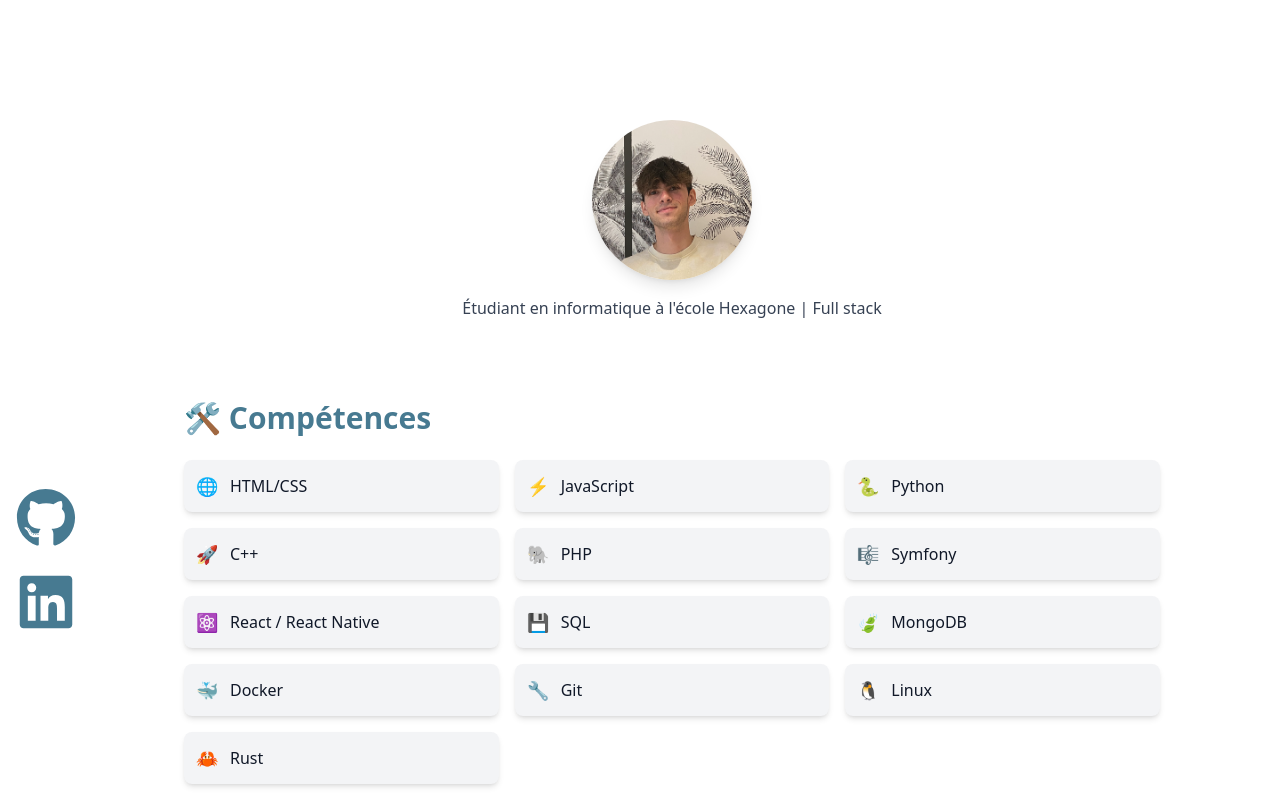
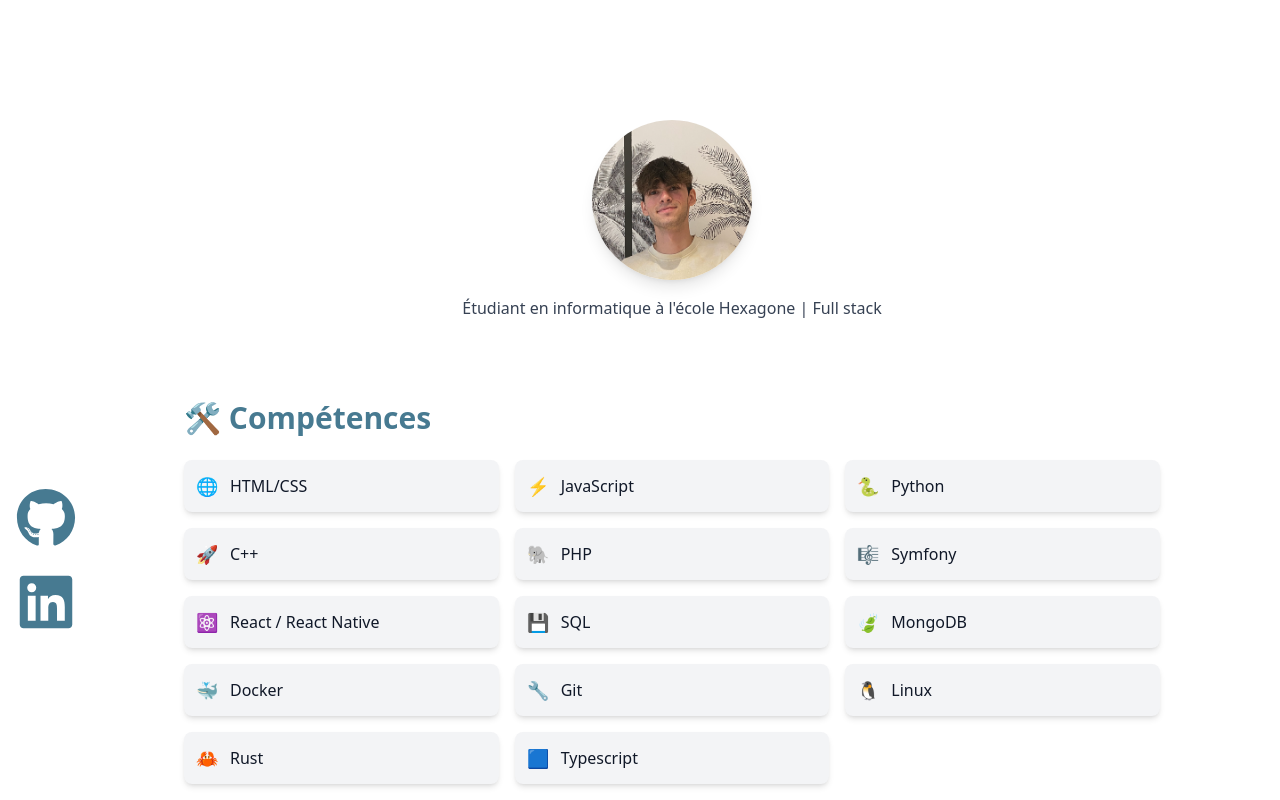
Before and after one commit to Cyprien023/Portfolio-cyp, a React (Vite) app: page / in a window 1280 px wide. Shown: the top 800 px of the page. Built offline with nearby package versions, Linux system fonts and the light colour scheme; no server answers; a web font is replaced by a local one.

Commit message:
add front

```diff
--- a/src/components/Skills.tsx
+++ b/src/components/Skills.tsx
@@ -15,7 +15,7 @@ const skills = [
     { name: "Git", icon: "🔧" },
     { name: "Linux", icon: "🐧" },
     { name: "Rust", icon: "🦀" },
-
+    { name: "Typescript", icon: "🟦" },
 ];
 
 const Skills: React.FC = () => {
```
